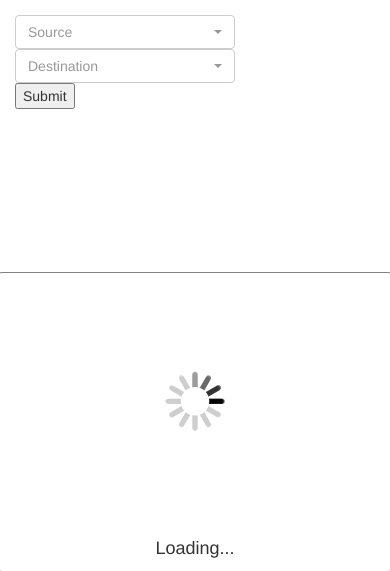
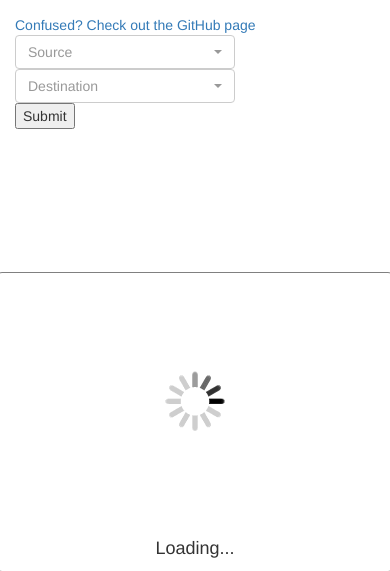
Before and after one commit to jcschefer/Railroad_Map, a Flask app: page / in a window 390 px wide. Shown: the top 571 px of the page. Run offline with Flask 2, Linux system fonts and the light colour scheme; some libraries are stand-ins or nearby versions.

Commit message:
link back to github from map page

```diff
--- a/templates/map.html
+++ b/templates/map.html
@@ -31,14 +31,17 @@
 	  <div class="row form-group"></div>
 	  <div class="row form-group">
 		<form id="source-destination-section">
-	      <div class="col-sm-5">
+		  <div class="col-sm-4">
+			  <a href="https://github.com/jcschefer/Railroad_Map">Confused? Check out the GitHub page</a>
+		  </div>
+		  <div class="col-sm-3">
 		    <select name="source" class="selectpicker" data-live-search="true" title="Source" required>
 			  {% for city in cities %}
 				<option value="{{ city.id }}">{{ city.name }}</option>
 			  {% endfor %}
 		    </select>
 		  </div>
-	      <div class="col-sm-5">
+	      <div class="col-sm-3">
 		    <select name="destination" class="selectpicker" data-live-search="true" title="Destination" required>
 			  {% for city in cities %}
 				<option value="{{ city.id }}">{{ city.name }}</option>
```
